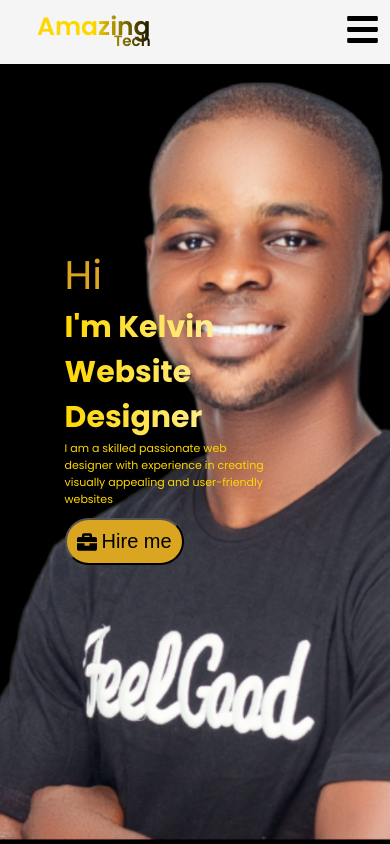
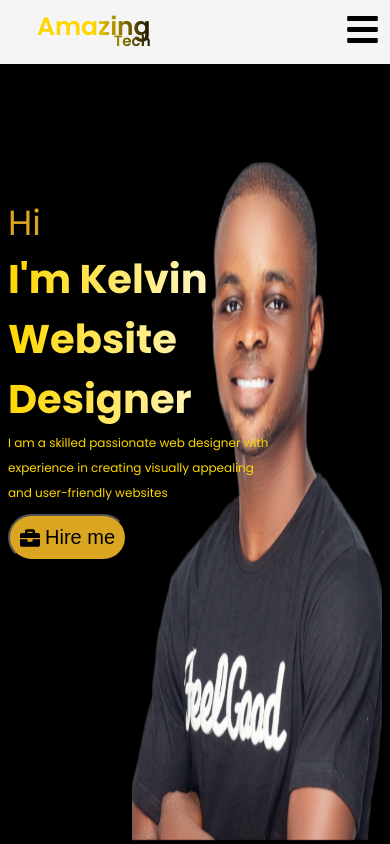
Before and after one commit to Amazing-Tech1/My-Portfolio, a React (Vite) app: page / in a window 390 px wide. Shown: the top 844 px of the page. Built offline with nearby package versions, Linux system fonts and the light colour scheme.

Commit message:
intial commit

```diff
--- a/package.json
+++ b/package.json
@@ -11,14 +11,18 @@
   },
   "dependencies": {
     "@emailjs/browser": "^4.4.1",
+    "animate.css": "^4.1.1",
+    "framer-motion": "^11.5.4",
     "react": "^18.3.1",
     "react-dom": "^18.3.1",
-    "react-icons": "^5.3.0"
+    "react-icons": "^5.3.0",
+    "wowjs": "^1.1.3"
   },
   "devDependencies": {
     "@eslint/js": "^9.8.0",
     "@types/react": "^18.3.3",
     "@types/react-dom": "^18.3.0",
+    "@types/react-scroll": "^1.8.10",
     "@vitejs/plugin-react": "^4.3.1",
     "eslint": "^9.8.0",
     "eslint-plugin-react": "^7.35.0",
--- a/src/components/About/About.css
+++ b/src/components/About/About.css
@@ -4,6 +4,9 @@
     color: goldenrod;
     padding-bottom: 20px;
     scroll-margin-top: 3rem;
+    opacity: 0;
+    animation: fadeIn 2s ease-in-out;
+    animation-fill-mode: forwards;
 }
 
 #about h1 {
--- a/src/components/Hero/Hero.css
+++ b/src/components/Hero/Hero.css
@@ -1,15 +1,19 @@
 #hero {
-    height: calc(100vh);
+    height: 100vh;
     width: 100%;
     padding: 1rem 2rem;
     background-color: black;
     color: whitesmoke;
+    overflow: hidden;
+    animation: fadeIn linear;
+    animation-timeline: view();
+    animation-range: entry 0;
 }
 
 .hero-content {
     position: relative;
     width: 100%;
-    max-width: 80%;
+    max-width: 90%;
     margin: 0 auto;
     display: flex;
     justify-content: center;
@@ -17,31 +21,22 @@
 
 .hero-left {
     position: absolute;
-    top: 30%;
+    width: 50%;
+    top: 180px;
     left: 0;
-    font-size: 20px;
     z-index: 1;
     animation: fadeIn 3s
 }
 
-.hero-left .hi {
-    display: flex;
-    gap: 10px;
+.hero-left p {
+    font-size: 40px;
     color: goldenrod;
 }
 
-.hero-left div p {
-    font-size: 40px;
-}
-
-.hero-left div img {
-    width: 50px;
-}
-
 .bio {
-    font-size: max(1.2vw, 11px);
-    width: 80%;
+    font-size: 14px;
     color: gold;
+    max-width: 100%;
 }
 
 .hero-left h1 {
@@ -50,7 +45,7 @@
     -webkit-text-fill-color: transparent;
     color: goldenrod;
     line-height: 1.5;
-    font-size: max(4vw, 30px);
+    font-size: 4rem;
 }
 
 .hero-left button {
@@ -66,21 +61,102 @@
 }
 
 #hero .hero_img {
-    position: relative;
-    left: 20%;
+    position: absolute;
+    right: 0;
     top: 4rem;
     height: calc(100vh - 5rem);
+}
+
+@media (max-width:1050px) {
+    .hero-content {
+        max-width: 100%;
+    }
+}
+
+@media (max-width:852px) {
+    #hero {
+        padding: 1rem 1rem;
+
+    }
+
+    .hero-left {
+        width: 60%
+    }
+
+    .hero-left h1 {
+        font-size: 3rem;
+    }
+
+    #hero .hero_img {
+        top: 8rem;
+        height: calc(100vh - 8rem);
+    }
 
 }
 
-@media (max-width:386px) {
+@media (max-width:526px) {
 
-    .hero-content,
-    .bio {
-        max-width: 100%;
+    #hero {
+        padding: 1rem 0.5rem;
+
+    }
+
+    .hero-left {
+        width: 60%
+    }
+
+    .hero-left p {
+        font-size: 35px;
     }
 
     .hero-left h1 {
-        font-size: 25px;
+        font-size: 2.5rem;
+    }
+
+    .bio {
+        font-size: 12px;
+    }
+
+    #hero .hero_img {
+        top: 9rem;
+        height: calc(100vh - 10rem);
     }
 }
+
+@media (max-width:430px) {
+
+    .hero-left {
+        width: 70%;
+    }
+
+    #hero .hero_img {
+        width: 250px;
+    }
+
+}
+
+@media (max-width:370px) {
+
+    .hero-left {
+        width: 90%;
+    }
+
+}
+
+@media (max-width:291px) {
+    .hero-left p {
+        font-size: 30px;
+    }
+
+    .hero-left h1 {
+        font-size: 2rem;
+    }
+
+    .bio {
+        font-size: 10px;
+    }
+
+    .hero-left button {
+        font-size: 14px;
+    }
+}
--- a/src/components/Hero/Hero.jsx
+++ b/src/components/Hero/Hero.jsx
@@ -2,23 +2,22 @@ import React from 'react'
 import './Hero.css'
 import hero from '../../assets/hero.png'
 import { FaBriefcase } from 'react-icons/fa'
+function Hero() {
 
-function Hero() {
     return (
-        <div id='hero'>
+
+        < div id='hero' >
             <div className="hero-content">
                 <div className="hero-left">
-                    <div className='hi'>
-                        <p>Hi</p>
-                    </div>
+                    <p>Hi</p>
                     <h1>I'm Kelvin <br /> Website Designer</h1>
-                    <p className='bio'> I am a skilled passionate web designer with experience in creating visually appealing and user-friendly websites</p>
+                    <span className='bio'> I am a skilled passionate web designer with experience in creating visually appealing and user-friendly websites</span>
                     <button> <FaBriefcase /> Hire me</button>
                 </div>
                 <img src={hero} alt="" className='hero_img' />
             </div>
 
-        </div>
+        </div >
     )
 }
 
--- a/src/components/Portfolio/Portfolio.jsx
+++ b/src/components/Portfolio/Portfolio.jsx
@@ -23,7 +23,7 @@ function Portfolio() {
                 </div>
                 <div className="work">
                     <img src={cart_app} alt="" />
-                     <h2>E-commerce app</h2>
+                    <h2>E-commerce app</h2>
                 </div>
                 <div className="work">
                     <img src={delivery_app} alt="" />
--- a/src/index.css
+++ b/src/index.css
@@ -1,4 +1,5 @@
 @import url('https://fonts.googleapis.com/css2?family=Poppins:ital,wght@0,100;0,200;0,300;0,400;0,500;0,600;0,700;0,800;0,900;1,100;1,200;1,300;1,400;1,500;1,600;1,700;1,800;1,900&display=swap');
+@import 'node_modules/animate.css/animate.min.css';
 
 * {
   margin: 0;
@@ -43,6 +44,7 @@ a {
   color: inherit;
 }
 
+
 @keyframes slideIn {
   0% {
     transform: translateX(100%);
@@ -53,6 +55,7 @@ a {
   }
 }
 
+
 @keyframes fadeIn {
   0% {
     opacity: 0;
```
Also changed, not shown: src/App.jsx (+5 -2 lines), src/assets/hero.jpg (added), 1 other file (tests, documents, lock files or other folders).
